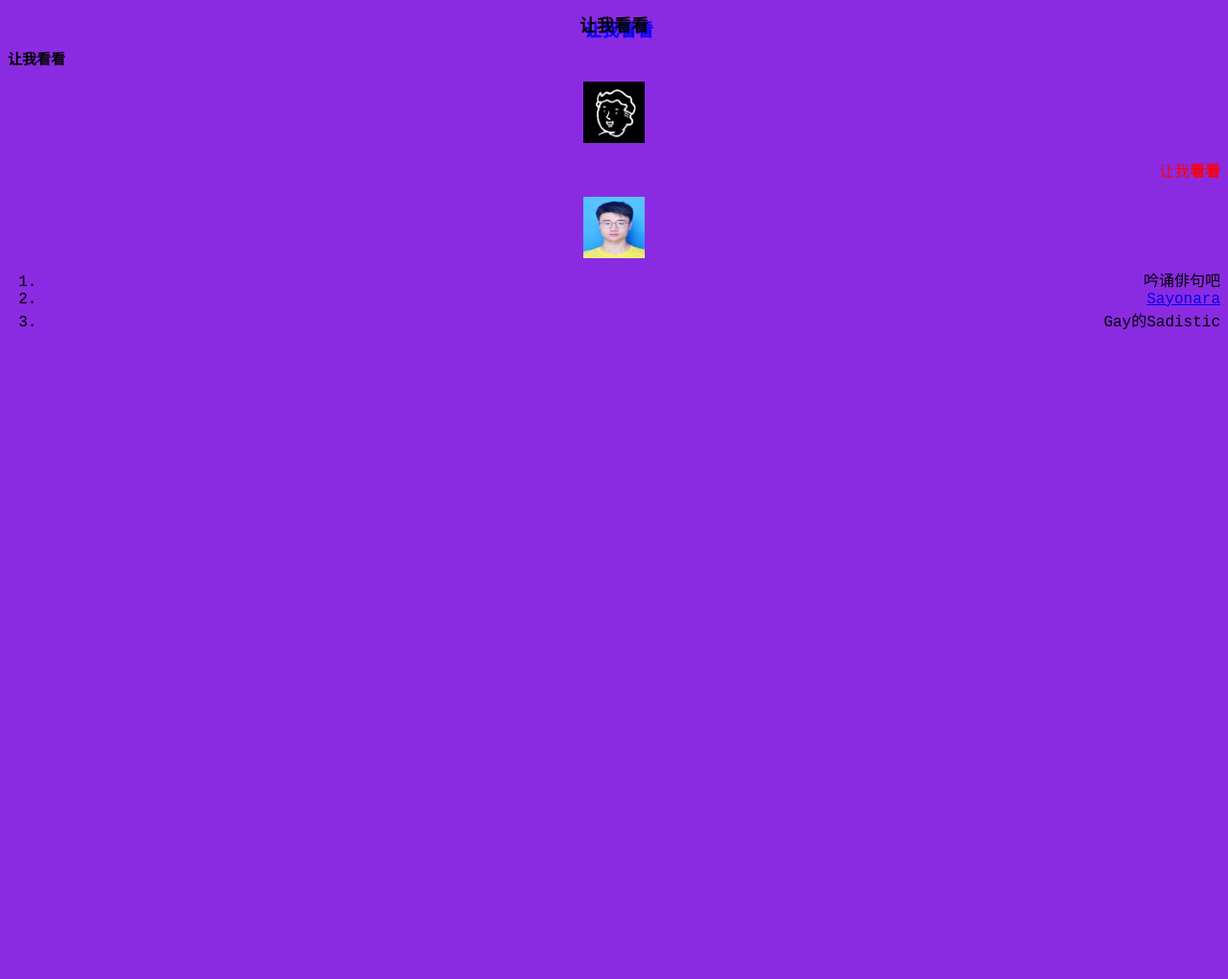
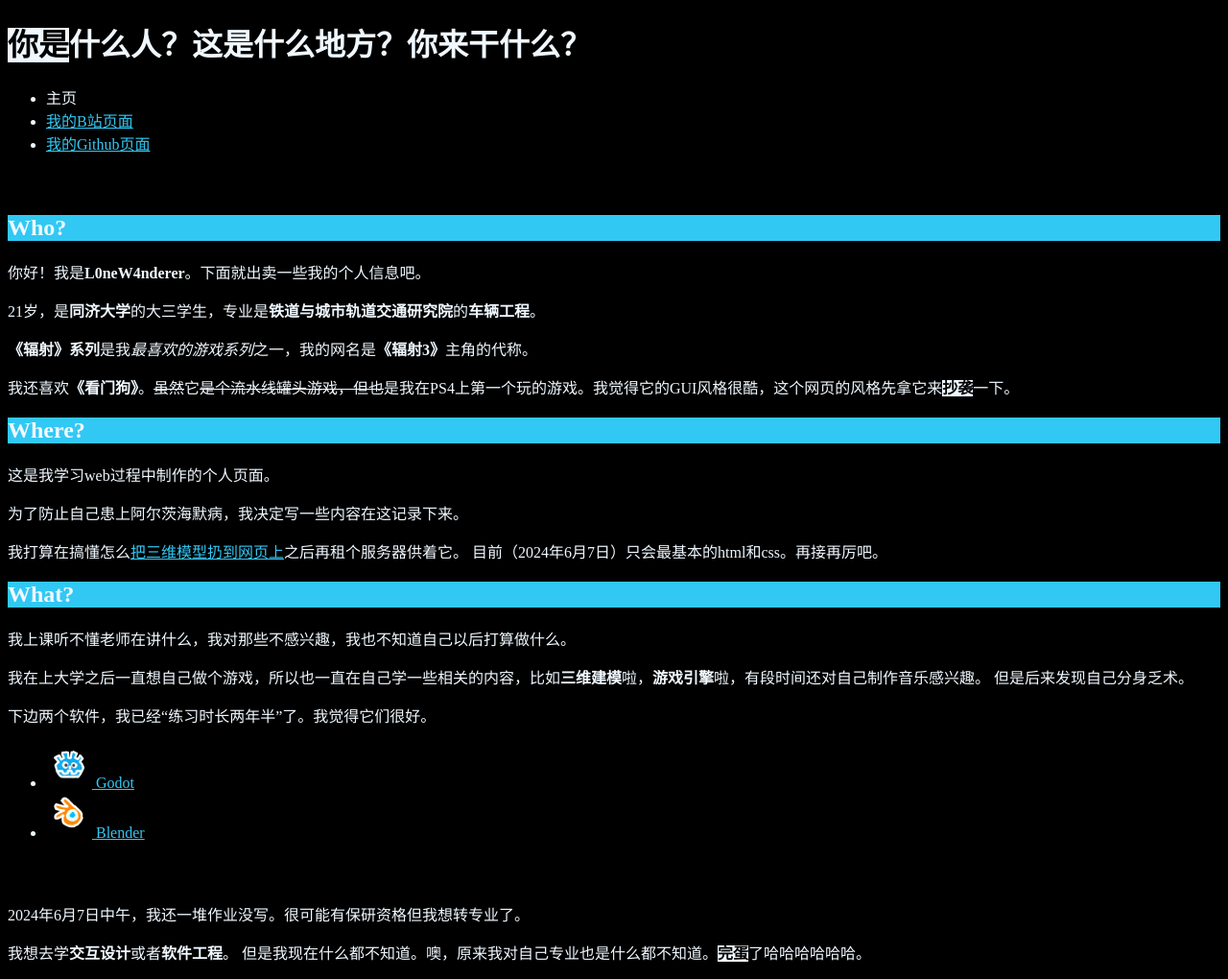
Before and after one commit to L0neW4nderer/l0new4nderer.github.io, a plain HTML site: page index.html in a window 1280 px wide. Shown: the whole page at 96% size. Before the commit the page ends 800 px from the top, so only its background shows below. Drawn offline with Linux system fonts and the light colour scheme.

Commit message:
Add files via upload

```diff
--- a/index.html
+++ b/index.html
@@ -1,22 +1,101 @@
-<!doctype html>
-<html lang="en-US">
-  <head>
-    <link href="styles/style.css" rel="stylesheet" />
-    <meta charset="utf-8" />
-    <meta name="viewport" content="width=device-width" />
-    <title>My test page</title>
-  </head>
-  <body>
-    <h1>让我看看</h1>
-    <h2>让我看看</h2>
-    <img src="images/face.png" alt="My test image" width="64" height="64" />
-    <p class="my-class">让我<strong>看看</strong></p>
-    <img src="images/handsome.jpg" alt="My test image" width="64" height="64" />
-    <ol>
-        <li>吟诵俳句吧</li>
-        <li><a href="https://1.tongji.edu.cn">Sayonara</a></li>
-        <li>Gay的Sadistic</li>
-    </ol>
-    <script src="scripts/main.js" defer></script>
-  </body>
+<!DOCTYPE html>
+<html lang="zh-CN">
+    <head>
+        <link href="styles/style.css" rel="stylesheet">
+        <meta charset="utf-8">
+        <title>L0neW4derer的个人页面</title>
+    </head>
+    <body>
+        <header>
+            <h1>
+                <span class="invert">你是</span>什么人？这是什么地方？你来干什么？
+            </h1>
+        </header>
+
+        <main>
+            <nav>
+                <ul>
+                    <li>
+                        主页
+                    </li>
+                    <li>
+                        <a title="我的B站昵称不太文明" href="https://space.bilibili.com/2996469">
+                        我的B站页面
+                        </a>
+                    </li>
+                    <li>
+                        <a href="https://github.com/L0neW4nderer">
+                        我的Github页面
+                        </a>
+                    </li>
+                </ul>
+            </nav>
+
+            <h2>Who?</h2>
+
+            <p>
+                你好！我是<strong>L0neW4nderer</strong>。下面就出卖一些我的个人信息吧。
+            </p>
+            <p>
+                21岁，是<strong>同济大学</strong>的大三学生，专业是<strong>铁道与城市轨道交通研究院</strong>的<strong>车辆工程</strong>。
+            </p>
+            <p>
+                <strong>《辐射》系列</strong>是我<em>最喜欢的游戏系列</em>之一，我的网名是<strong>《辐射3》</strong>主角的代称。
+            </p>
+            <p>
+                我还喜欢<strong>《看门狗》</strong>。<span class="erased">虽然</span>它<span class="erased">是个流水线罐头游戏，但也</span>是我在PS4上第一个玩的游戏。我觉得它的GUI风格很酷，这个网页的风格先拿它来<span class="invert">抄袭</span>一下。
+            </p>
+
+            <h2>Where?</h2>
+
+            <p>
+                这是我学习web过程中制作的个人页面。
+            </p>
+            <p>
+                为了防止自己患上阿尔茨海默病，我决定写一些内容在这记录下来。
+            </p>
+            <p>
+                我打算在搞懂怎么<a title="Three.js" href="https://threejs.org/">把三维模型扔到网页上</a>之后再租个服务器供着它。
+                目前（<time datetime="2024-06-07">2024年6月7日</time>）只会最基本的html和css。再接再厉吧。
+            </p>
+
+            <h2>What?</h2>
+
+            <p>
+                我上课听不懂老师在讲什么，我对那些不感兴趣，我也不知道自己以后打算做什么。
+            </p>
+            <p>
+                我在上大学之后一直想自己做个游戏，所以也一直在自己学一些相关的内容，比如<strong>三维建模</strong>啦，<strong>游戏引擎</strong>啦，有段时间还对自己制作音乐感兴趣。
+                但是后来发现自己分身乏术。
+            </p>
+            <p>
+                下边两个软件，我已经<q>练习时长两年半</q>了。我觉得它们很好。
+                <ul>
+                    <li>
+                        <a href="https://godotengine.org/">
+                            <img class="ref-icon" src="images/icon-godot.png" alt="Godot Icon" />
+                            Godot
+                        </a>
+                    </li>
+                    <li>
+                        <a href="https://www.blender.org/">
+                            <img class="ref-icon" src="images/icon-blender.png" alt="Blender Icon" />
+                            Blender
+                        </a>
+                    </li>
+                </ul>
+            </p>
+
+        </body>
+    </main>
+
+    <footer>
+        <p>
+            <time datetime="2024-06-07">2024年6月7日</time>中午，我还一堆作业没写。很可能有保研资格但我想转专业了。
+        </p>
+        <p>
+            我想去学<strong>交互设计</strong>或者<strong>软件工程</strong>。
+            但是我现在什么都不知道。噢，原来我对自己专业也是什么都不知道。<span class="invert">完蛋</span>了哈哈哈哈哈哈。
+        </p>
+    </footer>
 </html>
--- a/styles/style.css
+++ b/styles/style.css
@@ -1,33 +1,36 @@
-p.my-class {
-    color: red;
+* {
+    background-color: black;
+    color: aliceblue;
+    align-items: center;
 }
 
-html {
-    font-size: x-small;
-    font-family:'Courier New', Courier, monospace;
-    background-color: blueviolet;
+.ref-icon {
+    width: 48px;
+    height: 48px;
 }
 
-h1 {
-    font-size: large;
-    text-align: center;
-    text-shadow: 5px 5px 1px blue;
-    transition-duration: 1s;
+.invert {
+    background-color: aliceblue;
+    color: black;
+    font-weight: bold;
 }
 
-p,
-li {
-    font-size: medium;
-    text-align: right;
+.erased {
+    text-decoration: line-through;
 }
 
-h1:hover {
-    font-size: xx-large;
-    color: aqua;
-    transition-duration: 1s;
+h2 {
+    background-color: #32C8F4;
 }
 
-img {
-    margin: 0 auto;
-    display: block;
+a {
+    color: #32C8F4;
 }
+
+nav {
+    margin-bottom: 5%;
+}
+
+footer {
+    margin-top: 5%;
+}
```
Also changed, not shown: images/icon-blender.png (added), images/icon-godot.png (added).
